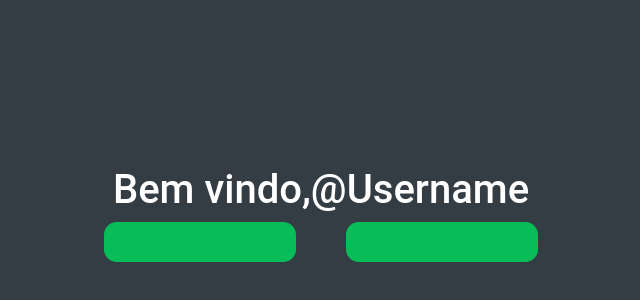
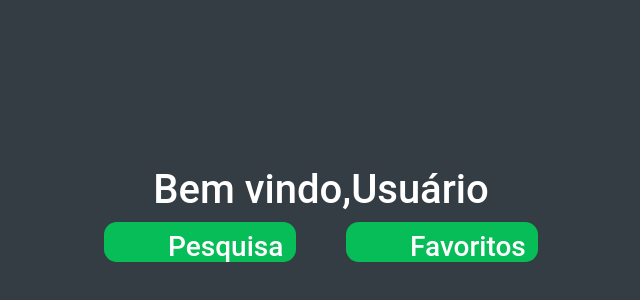
Before and after one commit to arnaudmatheus/AutonoDev, a React (Create React App) app: page /user in a window 1280 px wide. Shown: the part 126-426 px from the top of the page, without its empty margins (319-959 px from the left). Built offline with nearby package versions, Linux system fonts and the light colour scheme.

Commit message:
title  corrections

```diff
--- a/src/components/Header/index.tsx
+++ b/src/components/Header/index.tsx
@@ -6,7 +6,7 @@ import './styles.scss';
 const TopBar = () => (
   <header className="page-header">
     <div className="top-bar-container">
-    <div className="header-text">
+      <div className="header-text">
         <Link to="/fav">
           <strong>Favoritos</strong>
         </Link>
--- a/src/containers/LandingPage/index.tsx
+++ b/src/containers/LandingPage/index.tsx
@@ -16,7 +16,9 @@ const LandingPage = () =>{
                     <h3>Sua plataforma de consulta de livros</h3>
                 </Row>
                 <Row noGutters id = "login-line">
-                    <Link to = '/user' id = "login"  />
+                    <Link  to = '/user' id = "login"  >
+                        <h3 id = "login-text">Entrar</h3>
+                    </Link>
 
                 </Row>
             </Col>
--- a/src/containers/LandingPage/styles.scss
+++ b/src/containers/LandingPage/styles.scss
@@ -30,6 +30,12 @@
                 border-radius: 15px;
                 background-color: #C4C4C4;
             }
+            #login-text{
+                margin-top: 1vh;
+                margin-left: 6vw;
+                color: black;
+                text-decoration: none;
+            }
         }
 
         h1{
--- a/src/containers/SearchPage/styles.scss
+++ b/src/containers/SearchPage/styles.scss
@@ -28,30 +28,7 @@
             height: 62.5px;
             width: 350px;
         }
-        input {
-            font-size: 17.5px;
-            margin-left: 15px;
-            border: 0;
-            border-radius: 15px;
-            height: 60px;
-            width: 340px;
-            margin-right: 10px;
-            @media only screen and (max-width: 379px){
-                font-size: 14px;
-                height: 40px;
-                width: 240px;
-            }
-            @media only screen and (max-width: 493px) and (min-width: 380px){
-                height: 50px;
-                width: 270px;
-            }
-            &::placeholder {
-                font-size: 17.5px;
-                @media only screen and (max-width: 379px){
-                    font-size: 12px;
-                }
-            }
-        }
+
 
 
     }
--- a/src/containers/UserPage/index.tsx
+++ b/src/containers/UserPage/index.tsx
@@ -9,12 +9,16 @@ const UserPage = () =>{
         <Container fluid id = "main-container2">
             <Col id = "options">
                 <Row noGutters id = "title-text">
-                    <h1>Bem vindo,@Username</h1>
+                    <h1>Bem vindo,Usuário</h1>
                 </Row>
                <Row noGutters id = "first-options">
-                    <Link to = '/search' className = 'buscar'/>
+                    <Link to = '/search' className = 'buscar'>
+                        <h3 id = "search">Pesquisa</h3>
+                    </Link>
 
-                    <Link to = '/fav' className = 'favoritos'/>
+                    <Link to = '/fav' className = 'favoritos'>
+                        <h3 id = "search">Favoritos</h3>
+                    </Link>
 
 
                </Row>
--- a/src/containers/UserPage/styles.scss
+++ b/src/containers/UserPage/styles.scss
@@ -45,6 +45,12 @@
             color: white;
         }
 
+        h3{
+            margin-left: 5vw;
+            margin-top: 1vh;
+            color: white;
+        }
+
 
 
     }
```
